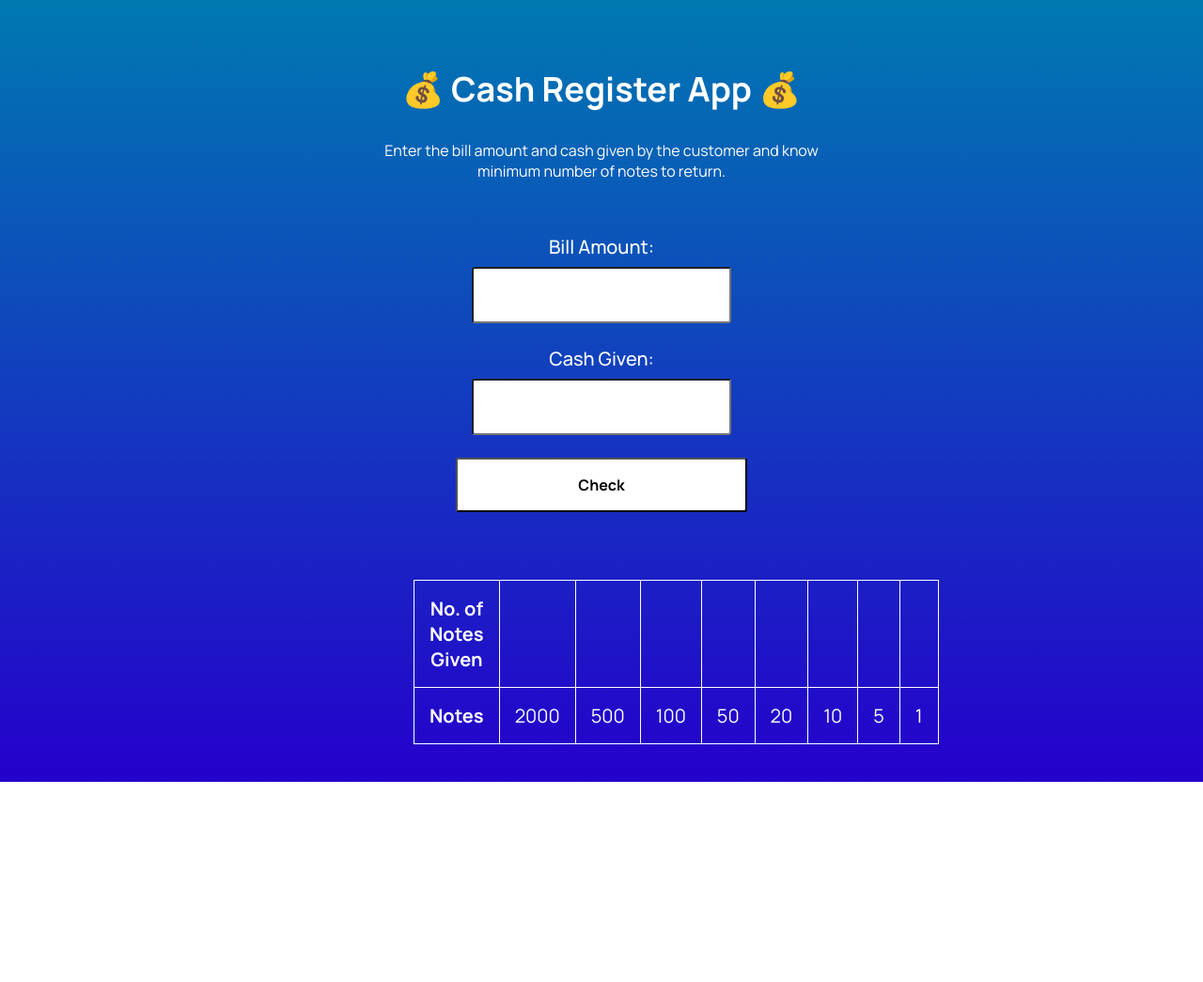
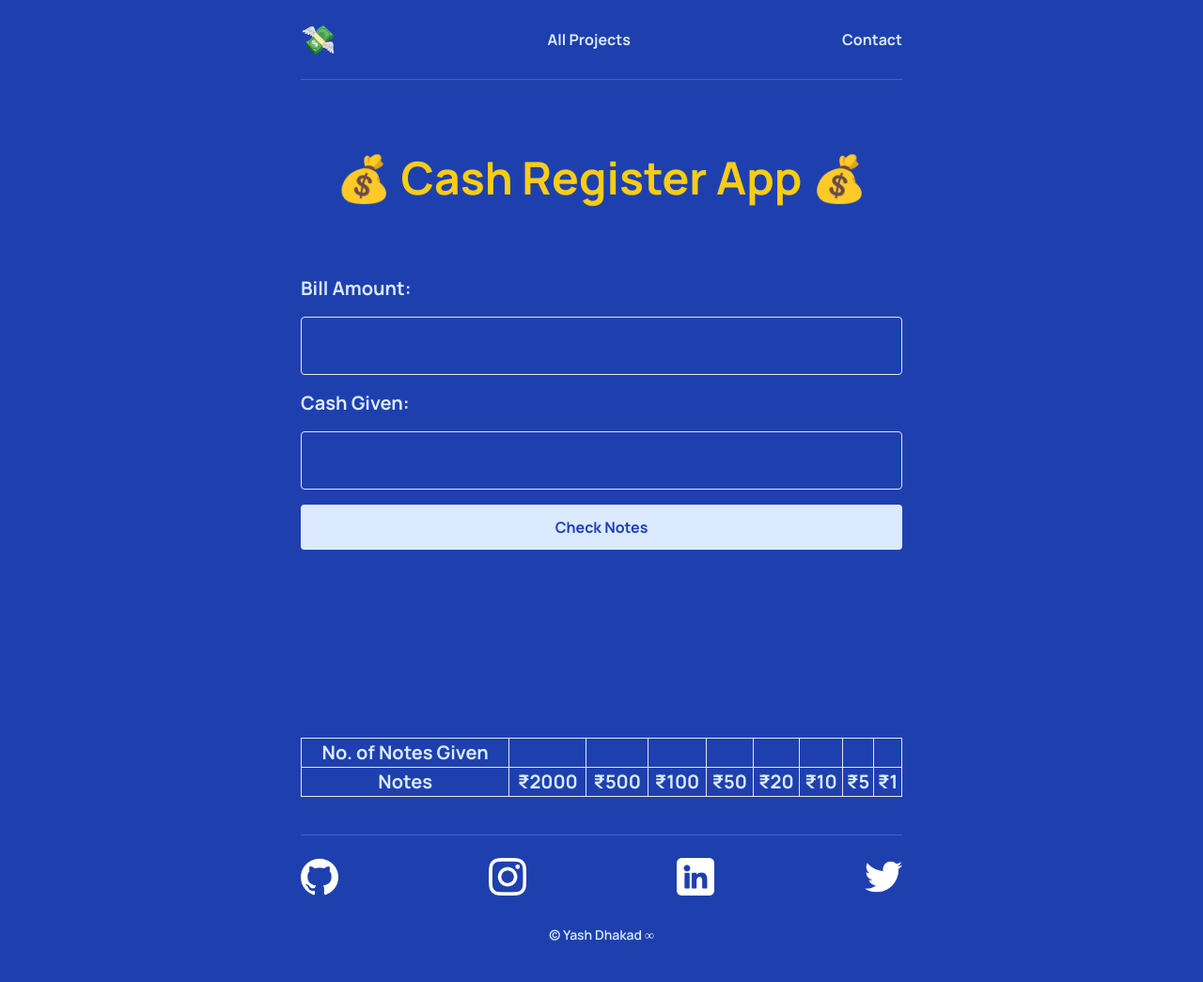
Before and after one commit to yashvdhakad/CashRegisterManagerApp, a plain HTML site: page index.html in a window 1280 px wide. Shown: the whole page at 94% size. Before the commit the page ends 832 px from the top, so only its background shows below. Drawn offline with nearby package versions, Linux system fonts and the light colour scheme.

Commit message:
style: ui changed

```diff
--- a/app.js
+++ b/app.js
@@ -5,20 +5,6 @@ const message = document.querySelector("#error-message");
 const noOfNotes = document.querySelectorAll(".no-of-notes");
 
 const availableNotes = [2000, 500, 100, 50, 20, 10, 5, 1];
-
-checkBtn.addEventListener("click", function billAmountAndCashGivenCheck() {
-  hideMessage();
-  if (billAmount.value > 0) {
-    if (cashGiven.value >= billAmount.value) {
-      const amountToBeReturned = cashGiven.value - billAmount.value;
-      calculateChange(amountToBeReturned);
-    } else {
-      showMessage("Do you wanna wash plates?");
-    }
-  } else {
-    showMessage("Invalid Bill Amount!");
-  }
-});
 
 function calculateChange(amountToBeReturned) {
   for (i = 0; i < availableNotes.length; i++) {
@@ -36,3 +22,16 @@ function showMessage(msg) {
   message.style.display = "block";
   message.innerText = msg;
 }
+checkBtn.addEventListener("click", function billAmountAndCashGivenCheck() {
+  hideMessage();
+  if (billAmount.value > 0) {
+    if (cashGiven.value >= billAmount.value) {
+      const amountToBeReturned = cashGiven.value - billAmount.value;
+      calculateChange(amountToBeReturned);
+    } else {
+      showMessage("Do you wanna wash plates?");
+    }
+  } else {
+    showMessage("Invalid Bill Amount!");
+  }
+});
--- a/index.html
+++ b/index.html
@@ -6,50 +6,77 @@
     <meta http-equiv="X-UA-Compatible" content="IE=edge">
     <meta name="viewport" content="width=device-width, initial-scale=1.0">
     <title>Cash Register Manager</title>
-    <link rel="stylesheet" href="style.css">
+    <script src="https://cdn.tailwindcss.com"></script>
+    <link rel="preconnect" href="https://fonts.googleapis.com">
+    <link rel="preconnect" href="https://fonts.gstatic.com" crossorigin>
+    <link href="https://fonts.googleapis.com/css2?family=Manrope:wght@200;300;400;500;600;700;800&display=swap"
+        rel="stylesheet">
 </head>
 
-<body>
+<body class="font-['Manrope'] scroll-smooth bg-blue-800 text-blue-100 lg:px-80 px-6">
+    <header>
+        <nav class="py-6 flex justify-between items-center font-bold">
+            <p class="text-2xl lg:text-3xl">💸</p>
+            <a href="https://yashvdhakad.netlify.app/projects.html" target="_blank">All Projects</a>
+            <a href="https://yashvdhakad.netlify.app/contact.html" target="_blank">Contact</a>
+        </nav>
+    </header>
+    <hr class="opacity-20">
     <main>
-        <section class="aboutApp">
-            <h1>💰 Cash Register App 💰</h1>
-            <p>Enter the bill amount and cash given by the customer and know minimum number of notes to return.</p>
+        <h1 class="lg:text-5xl lg:py-20 py-10 text-4xl font-bold text-center text-yellow-400">💰 Cash Register App 💰</h1>
+        <!-- inputs -->
+        <section class="text-xl font-bold flex flex-col space-y-4">
+            <label for="bill-amount">Bill Amount:</label>
+            <input class="border rounded bg-transparent p-4" id="bill-amount" type="text">
+            <label for="cash-given">Cash Given:</label>
+            <input class="border rounded bg-transparent p-4" id="cash-given" type="text">
+            <!-- button -->
+            <button class="py-3 px-6 rounded bg-blue-100 text-blue-800 text-base font-bold" id="check-button">Check Notes</button>
         </section>
-        <section class="inputs">
-            <label for="bill-amount">Bill Amount:</label>
-            <input id="bill-amount" type="text">
-            <label for="cash-given">Cash Given:</label>
-            <input id="cash-given" type="text">
-            <button id="check-button">Check</button>
-        </section>
-        <section class="outputs">
-            <p id="error-message"></p>
-            <table>
-                <tr>
-                    <th>No. of Notes Given</th>
-                    <td class="no-of-notes"></td>
-                    <td class="no-of-notes"></td>
-                    <td class="no-of-notes"></td>
-                    <td class="no-of-notes"></td>
-                    <td class="no-of-notes"></td>
-                    <td class="no-of-notes"></td>
-                    <td class="no-of-notes"></td>
-                    <td class="no-of-notes"></td>
+        <!-- outputs -->
+        <section class="py-10 text-xl font-bold text-blue-100 text-center">
+            <div class="lg:text-4xl lg:py-20 py-10 text-3xl font-bold text-yellow-400 text-center" id="error-message"></div>
+            <table class="w-full border border-colapse">
+                <tr class="border">
+                    <th class="border">No. of Notes Given</th>
+                    <td class="no-of-notes border"></td>
+                    <td class="no-of-notes border"></td>
+                    <td class="no-of-notes border"></td>
+                    <td class="no-of-notes border"></td>
+                    <td class="no-of-notes border"></td>
+                    <td class="no-of-notes border"></td>
+                    <td class="no-of-notes border"></td>
+                    <td class="no-of-notes border"></td>
                 </tr>
-                <tr>
-                    <th>Notes</th>
-                    <td>2000</td>
-                    <td>500</td>
-                    <td>100</td>
-                    <td>50</td>
-                    <td>20</td>
-                    <td>10</td>
-                    <td>5</td>
-                    <td>1</td>
+                <tr class="border">
+                    <th class="border">Notes</th>
+                    <td class="border">₹2000</td>
+                    <td class="border">₹500</td>
+                    <td class="border">₹100</td>
+                    <td class="border">₹50</td>
+                    <td class="border">₹20</td>
+                    <td class="border">₹10</td>
+                    <td class="border">₹5</td>
+                    <td class="border">₹1</td>
                 </tr>
             </table>
         </section>
     </main>
+    <hr class="opacity-20">
+    <footer class="py-6 flex flex-col space-y-4">
+        <div class="flex justify-between items-center lg:space-x-6">
+            <a href="https://github.com/yashvdhakad" class="w-10 invert"><img src="./media/github.png" alt="Github"></a>
+            <a href="https://www.instagram.com/yashvdhakad" class="w-10 invert"><img src="./media/ig.png"
+                    alt="Instagram"></a>
+            <a href="https://linkedin.com/in/yashvdhakad" class="w-10 invert"><img src="./media/linkedin.png"
+                    alt="LinkedIn"></a>
+            <a href="https://twitter.com/yashvdhakad" class="w-10 invert"><img src="./media/twitter.png"
+                    alt="Twitter"></a>
+        </div>
+        <div class="text-sm font-semibold py-4 text-center">
+            &copy; Yash Dhakad ∞
+        </div>
+    </footer>
 </body>
 <script src="app.js" type="text/javascript"></script>
 </html>
```
Also changed, not shown: media/github.png (added), media/ig.png (added), media/linkedin.png (added), media/twitter.png (added), media/whatsapp.png (added).
